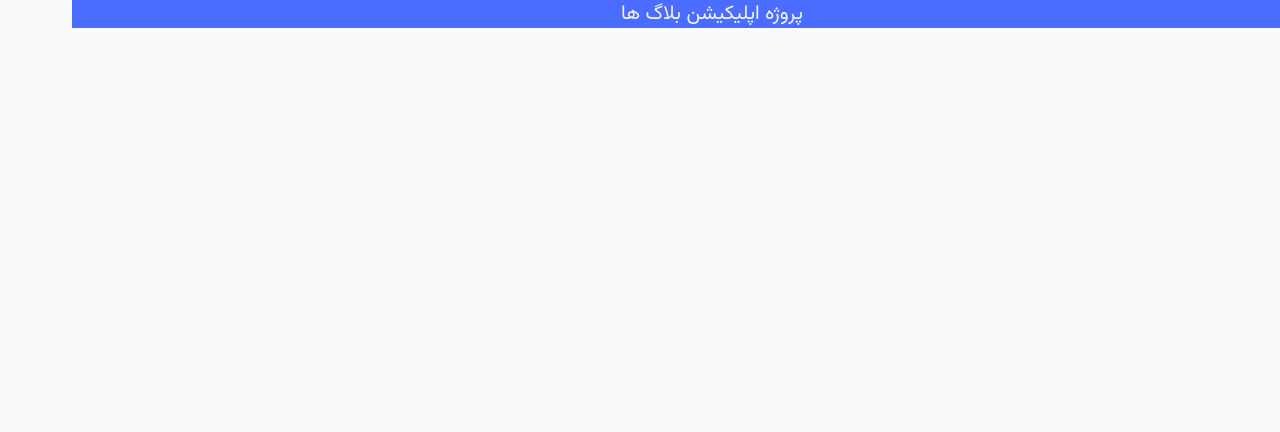
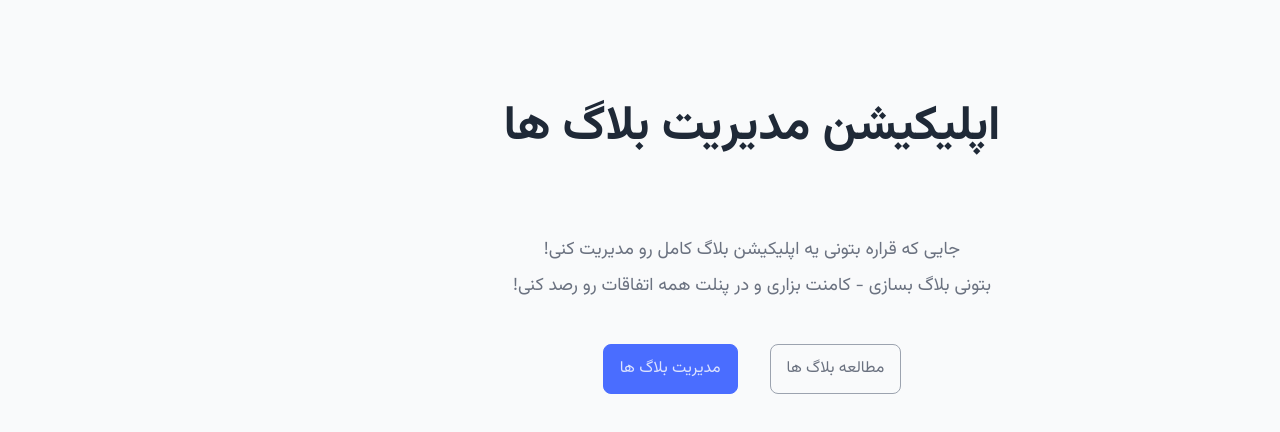
Before and after one commit to mahdi-q/Blog-App-Project, a Next.js app: page / in a window 1280 px wide. Shown: the top 432 px of the page. Built offline with nearby package versions, Linux system fonts and the light colour scheme.

Commit message:
Develope "Home" page

```diff
--- a/src/app/layout.jsx
+++ b/src/app/layout.jsx
@@ -13,7 +13,9 @@ export default function RootLayout({ children }) {
         suppressHydrationWarning
         className={`${vazirFont.variable} font-sans`}
       >
-        {children}
+        <div>Header</div>
+
+        <div className="container xl:max-w-screen-xl">{children}</div>
       </body>
     </html>
   );
--- a/src/app/page.jsx
+++ b/src/app/page.jsx
@@ -1,7 +1,28 @@
+import Button from "@/ui/Button";
+import Link from "next/link";
+
 export default function Home() {
   return (
-    <div className="bg-primary-900 text-secondary-100 text-xl text-center">
-      پروژه اپلیکیشن بلاگ ها
+    <div>
+      <h1 className="my-20 text-center text-2xl font-bold text-secondary-800 md:text-5xl">
+        اپلیکیشن مدیریت بلاگ ها
+      </h1>
+
+      <p className="mb-10 text-center text-lg leading-loose text-secondary-500">
+        جایی که قراره بتونی یه اپلیکیشن بلاگ کامل رو مدیریت کنی!
+        <br />
+        بتونی بلاگ بسازی - کامنت بزاری و در پنلت همه اتفاقات رو رصد کنی!
+      </p>
+
+      <div className="flex w-full flex-row items-center justify-center gap-x-8">
+        <Button variant="outline">
+          <Link href="/blogs">مطالعه بلاگ ها</Link>
+        </Button>
+
+        <Button>
+          <Link href="/profile">مدیریت بلاگ ها</Link>
+        </Button>
+      </div>
     </div>
   );
 }
--- a/src/styles/globals.css
+++ b/src/styles/globals.css
@@ -78,25 +78,25 @@
 
 @layer components {
   .form {
-    @apply flex flex-col gap-y-8 bg-secondary-0 p-4 rounded-xl w-full max-w-lg;
+    @apply flex w-full max-w-lg flex-col gap-y-8 rounded-xl bg-secondary-0 p-4;
   }
   .textField__input {
-    @apply w-full py-3 px-4 rounded-xl text-secondary-900 border border-secondary-100 bg-secondary-100 hover:border-primary-500 focus:border-primary-500 focus:bg-secondary-0 transition-all duration-300 ease-out focus:shadow-lg focus:shadow-primary-200 dark:focus:shadow-secondary-200;
+    @apply w-full rounded-xl border border-secondary-100 bg-secondary-100 px-4 py-3 text-secondary-900 transition-all duration-300 ease-out hover:border-primary-500 focus:border-primary-500 focus:bg-secondary-0 focus:shadow-lg focus:shadow-primary-200 dark:focus:shadow-secondary-200;
   }
   .btn {
-    @apply px-3 py-3 rounded-xl transition-all duration-300;
+    @apply rounded-lg border px-4 py-3 transition-all duration-300;
   }
   .btn--primary {
-    @apply bg-primary-900 hover:bg-primary-700 text-primary-100;
+    @apply border-primary-900 bg-primary-900 text-primary-100 hover:border-primary-800 hover:bg-primary-800;
   }
   .btn--secondary {
-    @apply bg-secondary-600 text-secondary-100;
+    @apply border-secondary-600 bg-secondary-600 text-secondary-100 hover:border-secondary-500 hover:bg-secondary-500;
   }
   .btn--outline {
-    @apply border border-secondary-300 text-secondary-400;
+    @apply border-secondary-400 text-secondary-500 hover:border-secondary-500 hover:text-secondary-600;
   }
   .btn--danger {
-    @apply border border-rose-700 text-rose-700;
+    @apply border-rose-600 text-rose-600 hover:border-rose-700 hover:text-red-700;
   }
   .badge {
     @apply inline-block whitespace-nowrap rounded-xl px-2 py-0.5;
--- /dev/null
+++ b/src/ui/Button.jsx
@@ -0,0 +1,25 @@
+const btnType = {
+  primary: "btn--primary",
+  secondary: "btn--secondary",
+  outline: "btn--outline",
+  danger: "btn--danger",
+};
+
+function Button({
+  children,
+  onClick,
+  variant = "primary",
+  className,
+  ...rest
+}) {
+  return (
+    <button
+      onClick={onClick}
+      className={`btn ${btnType[variant]} ${className}`}
+      {...rest}
+    >
+      {children}
+    </button>
+  );
+}
+export default Button;
--- a/tailwind.config.mjs
+++ b/tailwind.config.mjs
@@ -51,6 +51,11 @@ export default {
       fontFamily: {
         sans: ["var(--font-vazir)", ...fontFamily.sans],
       },
+
+      container: {
+        center: true,
+        padding: "1rem",
+      },
     },
   },
 
```
